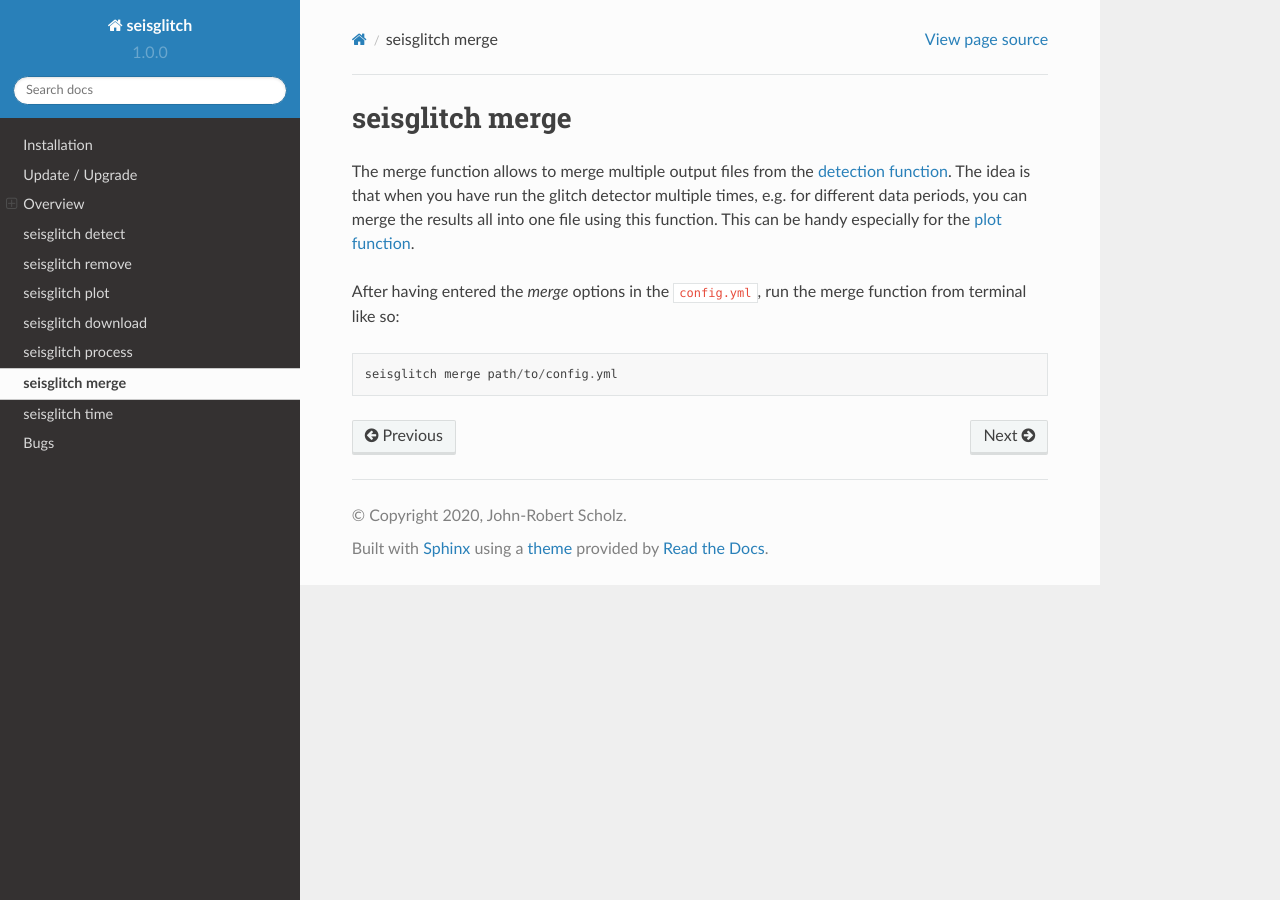
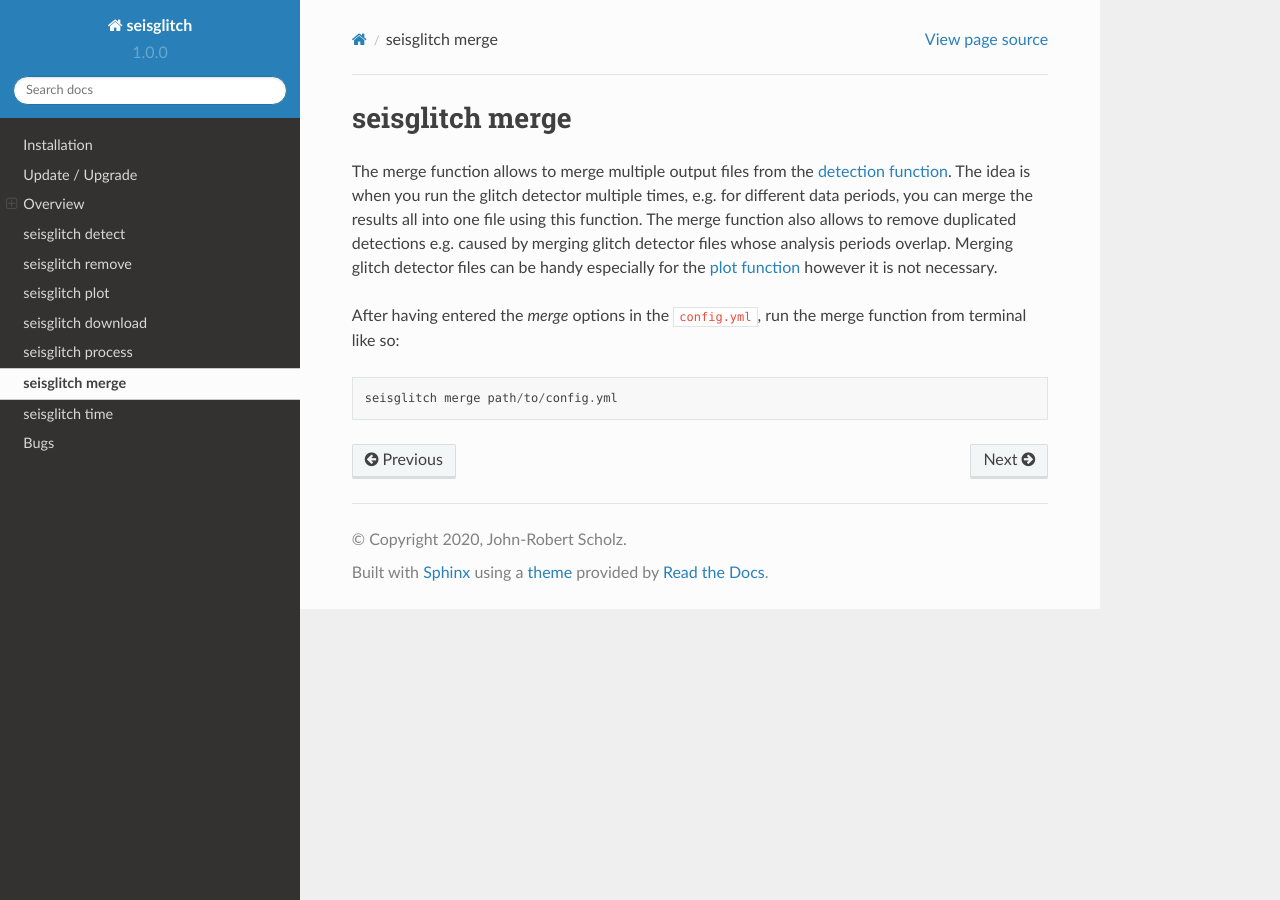
Before and after one commit to t0mmyt/seisglitch, a Sphinx documentation site: the page built from Docs/source/merger.rst, in a window 1280 px wide. Built offline with Sphinx 7.4.7 and the Read the Docs theme 2.0.0, drawn with Linux system fonts in a browser that asks for light colours; pages that are not in the unit, such as notebooks, are missing from menus.

```diff
--- /dev/null
+++ b/Docs/source/changelog.rst
@@ -0,0 +1,2 @@
+.. _changes:
+.. include:: ../../CHANGELOG
--- a/Docs/source/contributing.rst
+++ b/Docs/source/contributing.rst
@@ -1,2 +1,2 @@
-.. _changes:
+.. _contribute:
 .. include:: ../../CONTRIBUTING
--- a/Docs/source/detector.rst
+++ b/Docs/source/detector.rst
@@ -57,7 +57,7 @@ There are only two parameters that really affect the sensitivity of the glitch d
      - 0.98
    * -
      - lax
-     - 0.5 x 10: sup:`-9` ms: sup:`-3`
+     - 0.5 x 10 :sup:`-9` ms :sup:`-3`
      - 0.85
    * - **SP**
      - strict
--- a/Docs/source/merger.rst
+++ b/Docs/source/merger.rst
@@ -5,9 +5,10 @@ seisglitch merge
 
 
 The merge function allows to merge multiple output files from the :ref:`detection function <detect>`.
-The idea is that when you have run the glitch detector multiple times, e.g. for different data periods,
+The idea is when you run the glitch detector multiple times, e.g. for different data periods,
 you can merge the results all into one file using this function.
-This can be handy especially for the :ref:`plot function <plot>`.
+The merge function also allows to remove duplicated detections e.g. caused by merging glitch detector files whose analysis periods overlap.
+Merging glitch detector files can be handy especially for the :ref:`plot function <plot>` however it is not necessary.
 
 After having entered the `merge` options in the ``config.yml``,
 run the merge function from terminal like so:
--- a/Docs/source/processer.rst
+++ b/Docs/source/processer.rst
@@ -7,8 +7,8 @@ seisglitch process
 The process function allows to apply some automated, basic processing to the targeted waveforms.
 Currently implemented is:
 
-* removing gain from seismic traces
-* removing instrument response of seismic traces
+* removing gain from seismic raw data
+* removing instrument response from seismic raw data
 * rotate non-orthogonal UVW components into ZNE-system
 * decimate data with FIR-coefficients
 
```
Also changed, not shown: Docs/source/timer.rst (+3 -4 lines).
